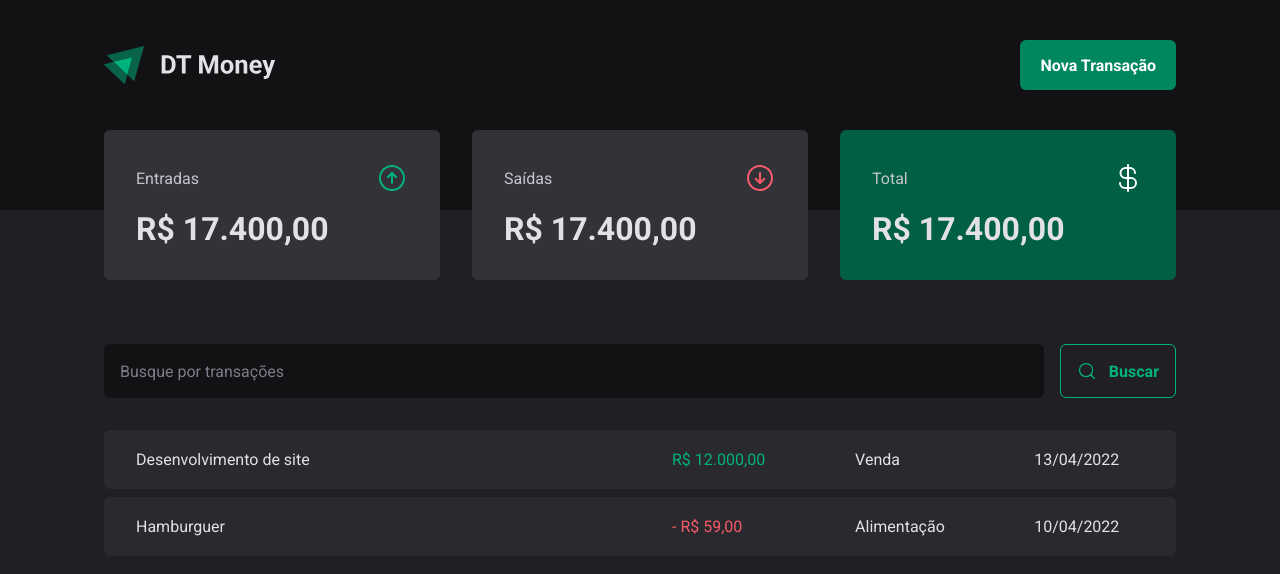
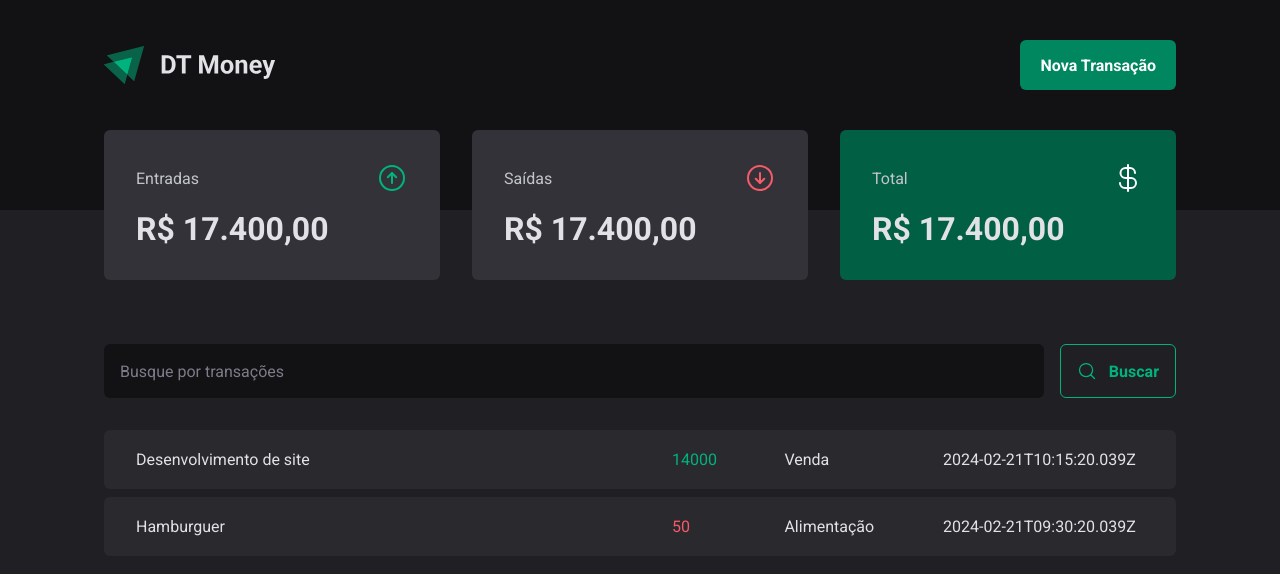
Before and after one commit to Carolbrandes/03-dt-money, a React (Vite) app: page / in a window 1280 px wide. Shown: the top 574 px of the page. Built offline with nearby package versions, Linux system fonts and the light colour scheme; data requests are answered from the project's data file.

Commit message:
add json server and fetch in transactions

```diff
--- a/package.json
+++ b/package.json
@@ -7,7 +7,8 @@
     "dev": "vite",
     "build": "tsc && vite build",
     "lint": "eslint . --ext ts,tsx --report-unused-disable-directives --max-warnings 0",
-    "preview": "vite preview"
+    "preview": "vite preview",
+    "dev:server": "json-server server.json -p 3333 -w --delay 500"
   },
   "dependencies": {
     "@radix-ui/react-dialog": "^1.0.5",
@@ -27,6 +28,7 @@
     "eslint": "^8.55.0",
     "eslint-plugin-react-hooks": "^4.6.0",
     "eslint-plugin-react-refresh": "^0.4.5",
+    "json-server": "^0.17.4",
     "typescript": "^5.2.2",
     "vite": "^5.0.8"
   }
--- /dev/null
+++ b/server.json
@@ -0,0 +1,20 @@
+{
+    "transactions": [
+        {
+            "id": 1,
+            "description": "Desenvolvimento de site",
+            "type": "income",
+            "category": "Venda",
+            "price": 14000,
+            "createdAt": "2024-02-21T10:15:20.039Z"
+        },
+        {
+            "id": 2,
+            "description": "Hamburguer",
+            "type": "outcome",
+            "category": "Alimentação",
+            "price": 50,
+            "createdAt": "2024-02-21T09:30:20.039Z"
+        }
+    ]
+}
--- a/src/pages/Transactions/index.tsx
+++ b/src/pages/Transactions/index.tsx
@@ -1,9 +1,31 @@
+import { useEffect, useState } from "react";
 import { Header } from "../../components/Header";
 import { Summary } from "../../components/Summary";
 import { SearchForm } from "./components/SearchForm";
 import * as S from "./styles";
 
+interface Transaction {
+  id: number;
+  description: string;
+  type: "income" | "outcome";
+  price: number;
+  category: string;
+  createdAt: string;
+}
+
 export const Transactions = () => {
+  const [transactions, setTransactions] = useState<Transaction[]>([]);
+  async function loadTransactions() {
+    const response = await fetch("http://localhost:3333/transactions");
+    const data = await response.json();
+    console.log("🚀 ~ loadTransactions ~ data:", data);
+    setTransactions(data);
+  }
+
+  useEffect(() => {
+    loadTransactions();
+  }, []);
+
   return (
     <>
       <Header />
@@ -13,27 +35,18 @@
         <SearchForm />
         <S.TransactionsTable>
           <tbody>
-            <tr>
-              <td width="50%">Desenvolvimento de site</td>
-              <td>
-                <S.PriceHighlight variant="income">
-                  R$ 12.000,00
-                </S.PriceHighlight>
-              </td>
-              <td>Venda</td>
-              <td>13/04/2022</td>
-            </tr>
-
-            <tr>
-              <td width="50%">Hamburguer</td>
-              <td>
-                <S.PriceHighlight variant="outcome">
-                  - R$ 59,00
-                </S.PriceHighlight>
-              </td>
-              <td>Alimentação</td>
-              <td>10/04/2022</td>
-            </tr>
+            {transactions.map((transaction) => (
+              <tr key={transaction.id}>
+                <td width="50%">{transaction.description}</td>
+                <td>
+                  <S.PriceHighlight variant={transaction.type}>
+                    {transaction.price}
+                  </S.PriceHighlight>
+                </td>
+                <td>{transaction.category}</td>
+                <td>{transaction.createdAt}</td>
+              </tr>
+            ))}
           </tbody>
         </S.TransactionsTable>
       </S.TransactionsContainer>
```
Also changed, not shown: 1 other file (tests, documents, lock files or other folders).
